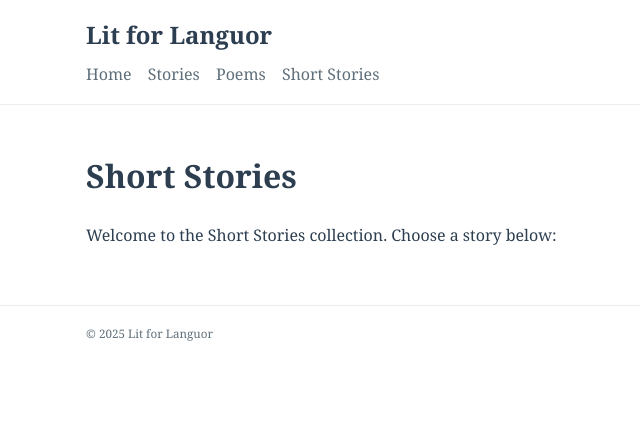
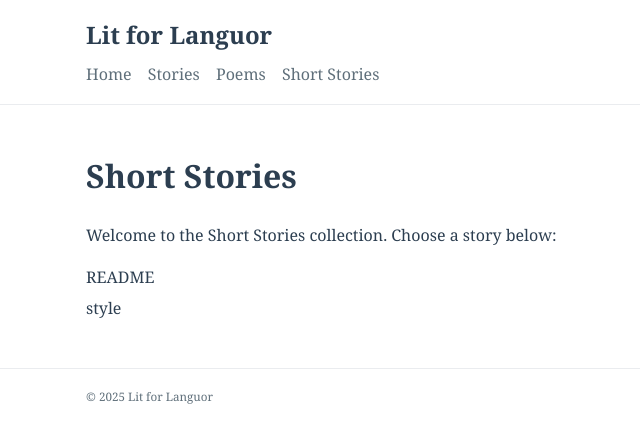
Before and after one commit to blackw41332/LitForLanguor, a Jekyll site: the page built from short-stories/index.md, in a window 1280 px wide. Shown: the top 443 px of the page, without its empty margins (140-780 px from the left). Built offline with Jekyll 4.4.1, drawn with Linux system fonts in a browser that asks for light colours.

Commit message:
Update index.md

```diff
--- a/short-stories/index.md
+++ b/short-stories/index.md
@@ -8,7 +8,7 @@ layout: default
 Welcome to the Short Stories collection. Choose a story below:
 
 <ul class="story-list">
-{% assign files = site.static_files | where_exp: "f", "f.path contains '/short-stories/' and f.extname == '.docx'" | sort: "name" %}
+{% assign files = site.static_files | sort: "name" %}
 {% for f in files %}
 {% assign base   = f.name | split: "."  | first %}
 {% assign pretty = base  | replace: "_s", "’s"  | replace: "_", " " %}
```
